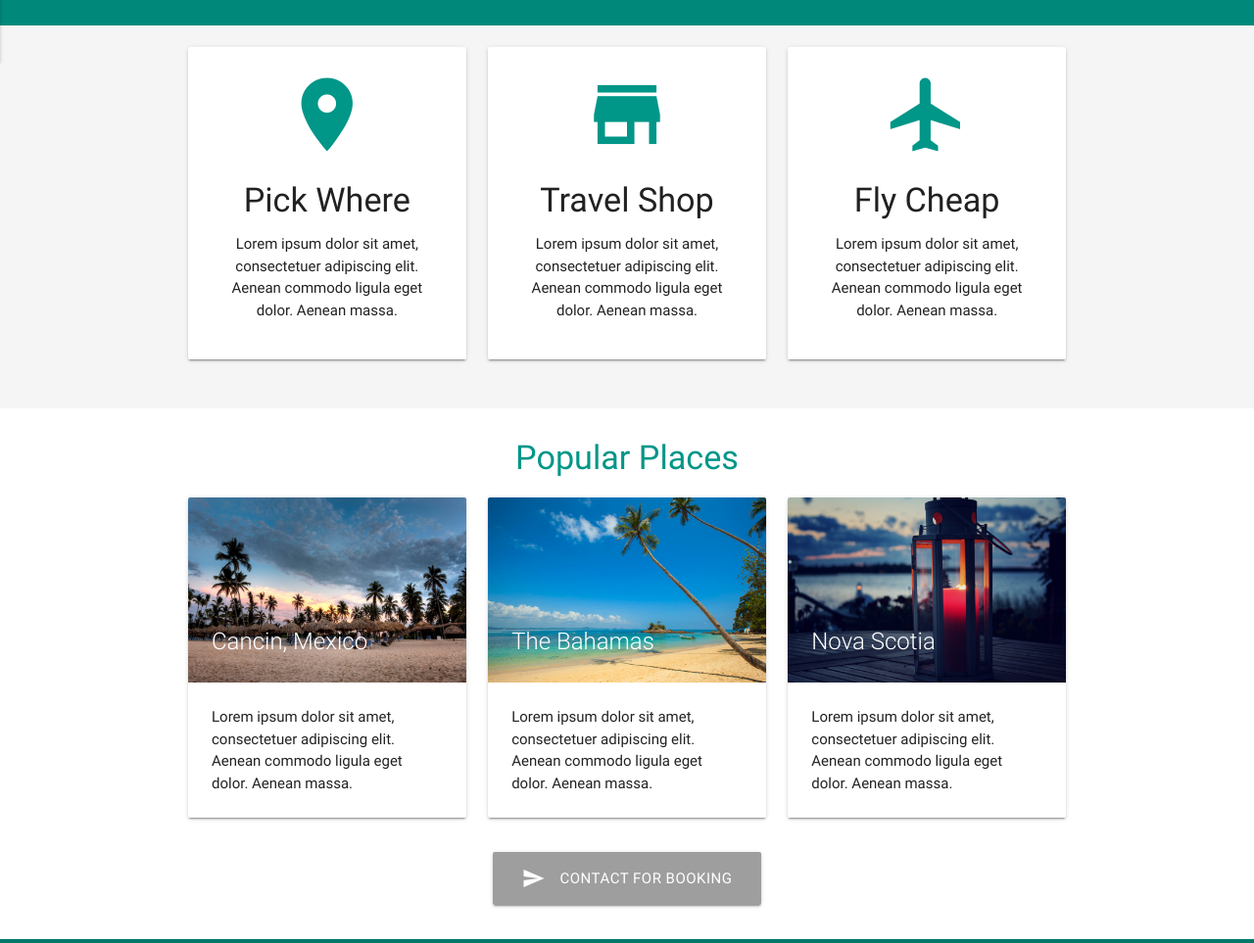
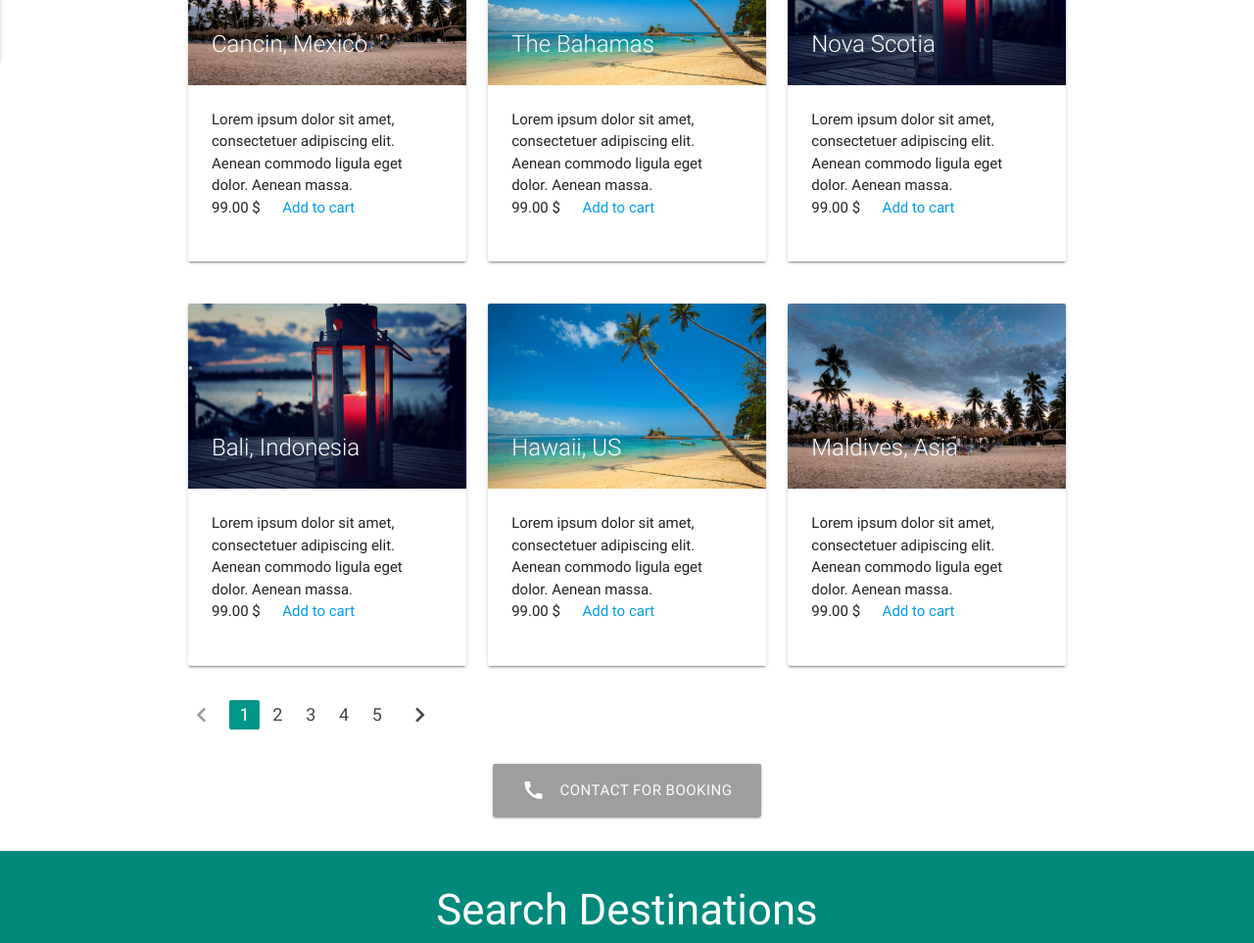
Before and after one commit to VuDucPhuS/VuDucPhuS.github.io, a plain HTML site: page index.html in a window 1280 px wide. Shown: the part 797-1760 px from the top of the page at 98% size. Drawn offline with nearby package versions, Linux system fonts and the light colour scheme.

Commit message:
Modify files

```diff
--- a/index.html
+++ b/index.html
@@ -5,7 +5,7 @@
   <!--Import Google Icon Font-->
   <link href="https://fonts.googleapis.com/icon?family=Material+Icons" rel="stylesheet">
   <!--Import materialize.css-->
-  <link type="text/css" rel="stylesheet" href="css/materialize.min.css" media="screen,projection" />
+  <link type="text/css" rel="stylesheet" href="css/materialize.css" media="screen,projection" />
   <link type="text/css" rel="stylesheet" href="css/main.css" />
   <script defer src="https://use.fontawesome.com/releases/v5.0.6/js/all.js"></script>
   <!--Let browser know website is optimized for mobile-->
@@ -17,6 +17,7 @@
   <div class="navbar-fixed">
     <nav class="teal">
       <div class="container">
+          <div class="row">
               <div class="nav-wrapper">
                 <a href="#home" class="brand-logo">Travelville</a>
                 <a href="#" data-activates="mobile-nav" class="button-collapse">
@@ -27,18 +28,22 @@
                     <a href="#home">Home</a>
                   </li>
                   <li>
-              <a href="#search">Search</a>
+                    <a href="#search">Popular Tours</a>
                   </li>
                   <li>
-              <a href="#popular">Popular Places</a>
+                    <a href="#popular">Gallery</a>
                   </li>
                   <li>
-              <a href="#gallery">Gallery</a>
+                    <a href="#gallery">Login</a>
+                  </li>
+                  <li>
+                    <a href="#cart">Cart</a>
                   </li>
                   <li>
                     <a href="#contact">Contact</a>
                   </li>
                 </ul>
+              </div>
           </div>
       </div>
     </nav>
@@ -55,6 +60,9 @@
     </li>
     <li>
       <a href="#gallery">Gallery</a>
+    </li>
+    <li>
+      <a href="#cart">Cart</a>
     </li>
     <li>
       <a href="#contact">Contact</a>
@@ -89,6 +97,149 @@
         </div>
       </li>
     </ul>
+  </section>
+
+  <!-- Section: Popular Places-->
+  <section id="popular" class="section section-popular scrollspy">
+    <div class="container">
+      <div class="row">
+        <h4 class="center"><span class="teal-text">Popular Places</span></h4>
+        <div class="col s12 m4">
+          <div class="card">
+            <div class="card-image">
+              <img src="img/resort1.jpg" alt="">
+              <span class="card-title">Cancin, Mexico</span>
+            </div>
+            <div class="card-content">
+              <p>Lorem ipsum dolor sit amet, consectetuer adipiscing elit. Aenean commodo ligula eget dolor. Aenean massa.</p>
+              <div class="row">
+                <div class="col">
+                  <p class="">99.00 $</p>
+                </div>
+                <div class="col">
+                  <a href="#" class="">Add to cart</a>
+                </div>
+              </div>
+            </div>
+          </div>
+        </div>
+        <div class="col s12 m4">
+          <div class="card">
+            <div class="card-image">
+              <img src="img/resort2.jpg" alt="">
+              <span class="card-title">The Bahamas</span>
+            </div>
+            <div class="card-content">
+              <p>Lorem ipsum dolor sit amet, consectetuer adipiscing elit. Aenean commodo ligula eget dolor. Aenean massa.</p>
+              <div class="row">
+                <div class="col">
+                  <p class="">99.00 $</p>
+                </div>
+                <div class="col">
+                  <a href="#" class="">Add to cart</a>
+                </div>
+              </div>
+            </div>
+          </div>
+        </div>
+        <div class="col s12 m4">
+          <div class="card">
+            <div class="card-image">
+              <img src="img/resort3.jpg" alt="">
+              <span class="card-title">Nova Scotia</span>
+            </div>
+            <div class="card-content">
+              <p>Lorem ipsum dolor sit amet, consectetuer adipiscing elit. Aenean commodo ligula eget dolor. Aenean massa.</p>
+              <div class="row">
+                <div class="col">
+                  <p class="">99.00 $</p>
+                </div>
+                <div class="col">
+                  <a href="#" class="">Add to cart</a>
+                </div>
+              </div>
+            </div>
+          </div>
+        </div>
+      </div>
+      <div class="row">
+        <div class="col s12 m4">
+          <div class="card">
+            <div class="card-image">
+              <img src="img/resort3.jpg" alt="">
+              <span class="card-title">Bali, Indonesia</span>
+            </div>
+            <div class="card-content">
+              <p>Lorem ipsum dolor sit amet, consectetuer adipiscing elit. Aenean commodo ligula eget dolor. Aenean massa.</p>
+              <div class="row">
+                <div class="col">
+                  <p class="">99.00 $</p>
+                </div>
+                <div class="col">
+                  <a href="#" class="">Add to cart</a>
+                </div>
+              </div>
+            </div>
+          </div>
+        </div>
+        <div class="col s12 m4">
+          <div class="card">
+            <div class="card-image">
+              <img src="img/resort2.jpg" alt="">
+              <span class="card-title">Hawaii, US</span>
+            </div>
+            <div class="card-content">
+              <p>Lorem ipsum dolor sit amet, consectetuer adipiscing elit. Aenean commodo ligula eget dolor. Aenean massa.</p>
+              <div class="row">
+                <div class="col">
+                  <p class="">99.00 $</p>
+                </div>
+                <div class="col">
+                  <a href="#" class="">Add to cart</a>
+                </div>
+              </div>
+            </div>
+          </div>
+        </div>
+        <div class="col s12 m4">
+          <div class="card">
+            <div class="card-image">
+              <img src="img/resort1.jpg" alt="">
+              <span class="card-title">Maldives, Asia</span>
+            </div>
+            <div class="card-content">
+              <p>Lorem ipsum dolor sit amet, consectetuer adipiscing elit. Aenean commodo ligula eget dolor. Aenean massa.</p>
+              <div class="row">
+                <div class="col">
+                  <p class="">99.00 $</p>
+                </div>
+                <div class="col">
+                  <a href="#" class="">Add to cart</a>
+                </div>
+              </div>
+            </div>
+          </div>
+        </div>
+      </div>
+      <div class="row">
+          <ul class="pagination">
+            <li class="disabled"><a href="#!"><i class="material-icons">chevron_left</i></a></li>
+            <li class="active teal"><a href="#!">1</a></li>
+            <li class="waves-effect"><a href="#!">2</a></li>
+            <li class="waves-effect"><a href="#!">3</a></li>
+            <li class="waves-effect"><a href="#!">4</a></li>
+            <li class="waves-effect"><a href="#!">5</a></li>
+            <li class="waves-effect"><a href="#!"><i class="material-icons">chevron_right</i></a></li>
+          </ul>
+      </div>
+      <div class="row">
+        <div class="col s12 center">
+          <a href="#contact" class="btn btn-large grey darker-3">
+            <i class="material-icons left">call</i>Contact for booking
+          </a>
+        </div>
+      </div>
+    </div>
   </section>
 
   <!-- Section: Search -->
@@ -136,54 +287,7 @@
     </div>
   </section>
 
-  <!-- Section: Popular Places-->
-  <section id="popular" class="section section-popular scrollspy">
-    <div class="container">
-      <div class="row">
-        <h4 class="center"><span class="teal-text">Popular Places</span></h4>
-        <div class="col s12 m4">
-          <div class="card">
-            <div class="card-image">
-              <img src="img/resort1.jpg" alt="">
-              <span class="card-title">Cancin, Mexico</span>
-            </div>
-            <div class="card-content">
-              <p>Lorem ipsum dolor sit amet, consectetuer adipiscing elit. Aenean commodo ligula eget dolor. Aenean massa.</p>
-            </div>
-          </div>
-        </div>
-        <div class="col s12 m4">
-          <div class="card">
-            <div class="card-image">
-              <img src="img/resort2.jpg" alt="">
-              <span class="card-title">The Bahamas</span>
-            </div>
-            <div class="card-content">
-              <p>Lorem ipsum dolor sit amet, consectetuer adipiscing elit. Aenean commodo ligula eget dolor. Aenean massa.</p>
-            </div>
-          </div>
-        </div>
-        <div class="col s12 m4">
-          <div class="card">
-            <div class="card-image">
-              <img src="img/resort3.jpg" alt="">
-              <span class="card-title">Nova Scotia</span>
-            </div>
-            <div class="card-content">
-              <p>Lorem ipsum dolor sit amet, consectetuer adipiscing elit. Aenean commodo ligula eget dolor. Aenean massa.</p>
-            </div>
-          </div>
-        </div>
-      </div>
-      <div class="row">
-        <div class="col s12 center">
-          <a href="#contact" class="btn btn-large grey darker-3">
-            <i class="material-icons left">send</i>Contact for booking
-          </a>
-        </div>
-      </div>
-    </div>
-  </section>
+
 
   <!-- Section: Follow-->
   <section class="section section-follow teal darken-2 white-text center">
```
Also changed, not shown: css/main.css (line endings or trailing spaces), css/materialize.css (renamed from css/materialize.min.css). Lines whose indentation alone changed are shown as unchanged.
